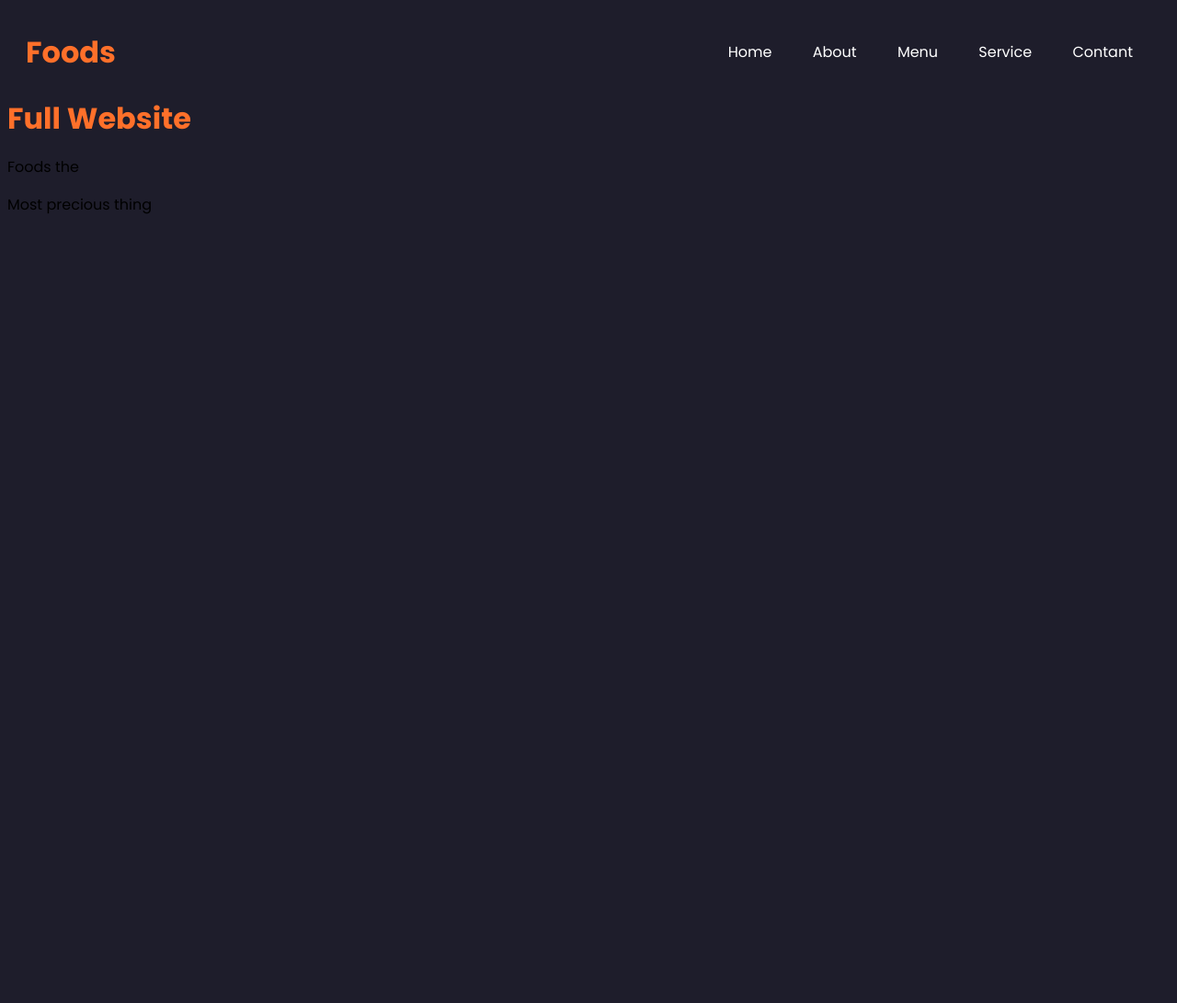
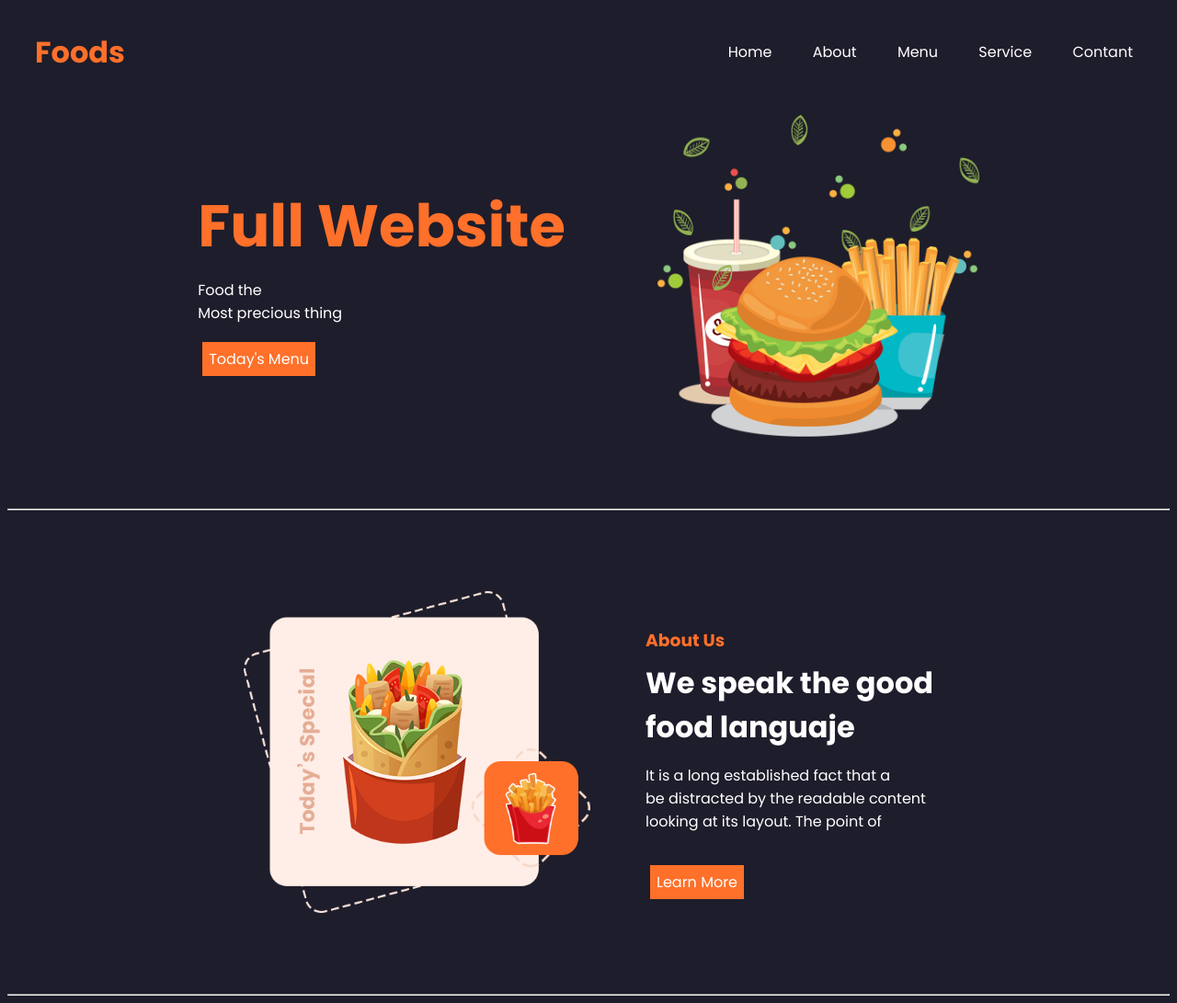
Before and after one commit to Ospina115/Pagina-Hamburguesas, a plain HTML site: page js/index.html in a window 1280 px wide. Shown: the whole page at 92% size. Before the commit the page ends 800 px from the top, so only its background shows below. Drawn offline with Linux system fonts and the light colour scheme.

Commit message:
actualicacion 19/03
termine la pagina de home y cree la parte de (about us)

```diff
--- a/css/style.css
+++ b/css/style.css
@@ -3,7 +3,13 @@ body {
     background-color: #1E1D2B;
     font-family: 'Poppins', sans-serif;
 }
-
+h1 {
+    color: #FF702A;
+    margin: 0;
+}
+h1:hover{
+    color: white;
+}
 
 
 header {
@@ -13,13 +19,10 @@ header {
     justify-content: space-between;
     align-items: center;
 }
-h1 {
-    color: #FF702A;
-    margin: 0;
+header h1 {
+    margin-left: 10px;
 }
-h1:hover{
-    color: white;
-}
+
 
 nav ul li {
     display: inline-block;
@@ -38,3 +41,57 @@ nav ul li a:hover {
     color: #1E1D2B;
     text-decoration: underline;
 }
+main .inicio {
+    color: white;
+    padding: 20px;
+}
+main .inicio p {
+    margin: 0px;
+}
+main .inicio h1 {
+    font-size: 64px;
+    margin-bottom: 10px;
+    margin-right: 100px;
+}
+
+
+.inicio {
+    display: flex;
+    align-items: center;
+    justify-content: center;
+    padding-bottom: 80px;
+}
+main a {
+    margin-left: 5px;
+    text-decoration: none;
+    color: white;
+    background-color: #FF702A;
+    padding: 7px;
+}
+main a:hover {
+    color: #1E1D2B;
+    background-color: #ffffff;
+    padding-top: 10px;
+    padding-bottom: 10px;
+}
+
+
+.info {
+    padding-top: 80px;
+    display: flex;
+    align-items: center;
+    justify-content: center;
+    padding-bottom: 80px;}
+main .info h3{
+    color: #FF702A;
+    margin-bottom: 8px;
+}
+main .info h1 {
+    color: white;
+}
+main .info p {
+    color: #fff;
+}
+main .info img{
+    margin-right: 60px;
+}
--- a/js/index.html
+++ b/js/index.html
@@ -1,5 +1,5 @@
 <!DOCTYPE html>
-<html lang="en">
+<html lang="es">
 
 <head>
     <meta charset="UTF-8">
@@ -25,13 +25,32 @@
 
     <main>
         <div class="inicio">
-            <div class="contenido">
+            <div>
                 <h1>Full Website</h1>
-                <p>Foods the</p>
+                <p>Food the</p>
                 <p>Most precious thing</p>
+                <br>
+                <a href="#menucito">Today's Menu</a>
+            </div>
+            <img src="/images/home.png" alt="Hamburguesa" height="350px">
+        </div><br><br>
+    <hr>
+        <div class="info">
+            <img src="/images/about.png" alt="Taquito" height="350px">
+            <div>
+                <h3>About Us</h3>
+                <h1>We speak the good</h1>
+                <h1>food languaje</h1>
+                <p>It is a long established fact that a <br>
+                    be distracted by the readable content <br>
+                    looking at its layout. The point of</p>
+                <br>
+                <a href="#menucito">Learn More</a>
             </div>
         </div>
+    <hr>
     </main>
+
 
 </body>
 
```
Also changed, not shown: images/about.png (added), images/home.png (added).
